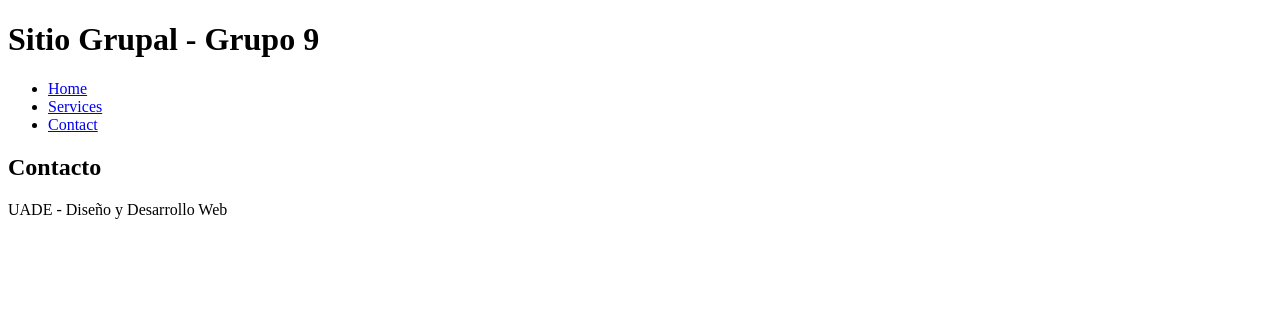
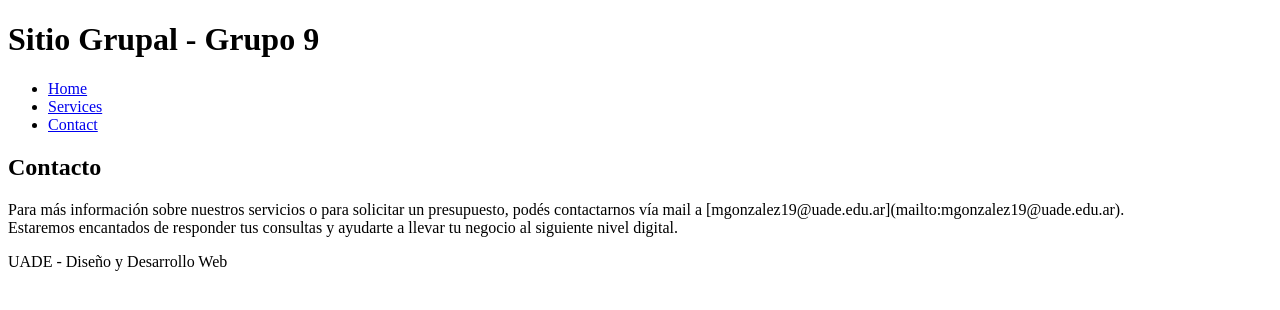
Before and after one commit to manugonzalezm/Grupo_9_Diseno_Desarrollo_Web, a plain HTML site: page contact.html in a window 1280 px wide. Drawn offline with Linux system fonts and the light colour scheme.

Commit message:
Add contact details and service inquiry message
Added contact information and invitation for inquiries.

```diff
--- a/contact.html
+++ b/contact.html
@@ -18,6 +18,11 @@
     </header>
     <main>
         <h2>Contacto</h2>
+        <p>
+            Para más información sobre nuestros servicios o para solicitar un presupuesto, podés contactarnos vía mail a [mgonzalez19@uade.edu.ar](mailto:mgonzalez19@uade.edu.ar).
+            <br>
+            Estaremos encantados de responder tus consultas y ayudarte a llevar tu negocio al siguiente nivel digital.
+        </p>
     </main>
     <footer>
         <p>UADE - Diseño y Desarrollo Web</p>
```
